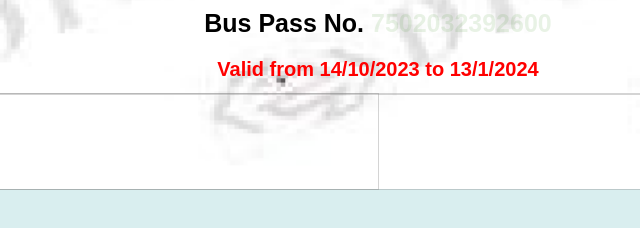
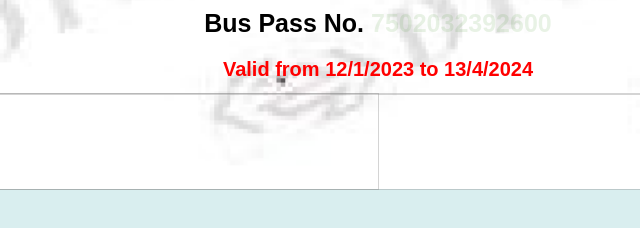
Before and after one commit to bharatsoni1127/dtcpass.delhigov.viewepassno-75020582270600, a plain HTML site: page index.html in a window 1280 px wide. Shown: the part 463-691 px from the top of the page, 262-902 px from the left. Drawn offline with Linux system fonts and the light colour scheme.

Commit message:
update date

```diff
--- a/index.html
+++ b/index.html
@@ -56,7 +56,7 @@
                 }, 1000);
             </script>
 
-            <label class="date" style="font-size:20px;color:red;"><b>Valid from 14/10/2023 to 13/1/2024</b></label>
+            <label class="date" style="font-size:20px;color:red;"><b>Valid from 12/1/2023 to 13/4/2024</b></label>
 
         </div>
             <div class="qrc">
```
